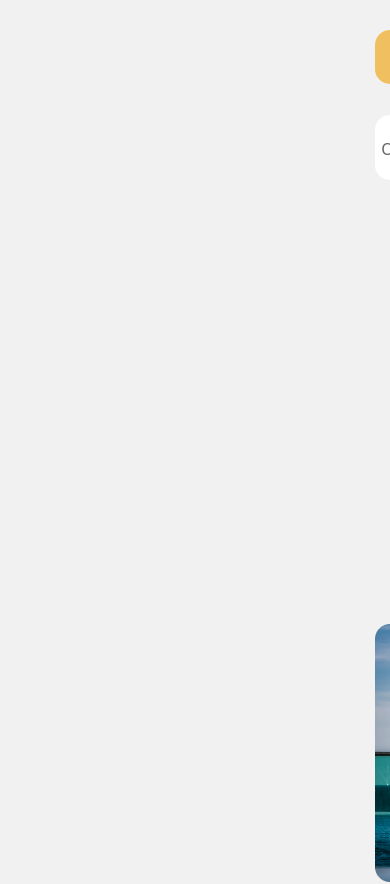
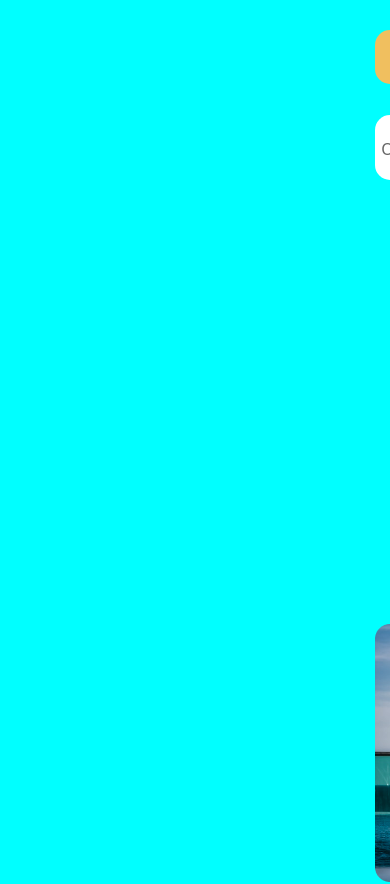
Before and after one commit to KushmenkoEdg/Lagoona-Site, a plain HTML site: page index.html in a window 390 px wide. Shown: the top 884 px of the page. Drawn offline with nearby package versions, Linux system fonts and the light colour scheme.

Commit message:
First Adaption Commit

```diff
--- /dev/null
+++ b/CSS/adaption.css
@@ -0,0 +1,7 @@
+/* header */
+
+@media screen and (max-width: 1200px){
+    .wrapper{
+        background-color: aqua;
+    }
+}
--- a/index.html
+++ b/index.html
@@ -5,6 +5,7 @@
     <meta name="viewport" content="width=device-width, initial-scale=1.0">
     <link rel="stylesheet" href="CSS/reset.css">
     <link rel="stylesheet" href="CSS/style.css">
+    <link rel="stylesheet" href="CSS/adaption.css">
     <link rel="preconnect" href="https://fonts.googleapis.com">
     <link rel="preconnect" href="https://fonts.gstatic.com" crossorigin>
     <link href="https://fonts.googleapis.com/css2?family=Oswald:wght@200..700&display=swap" rel="stylesheet">
```
